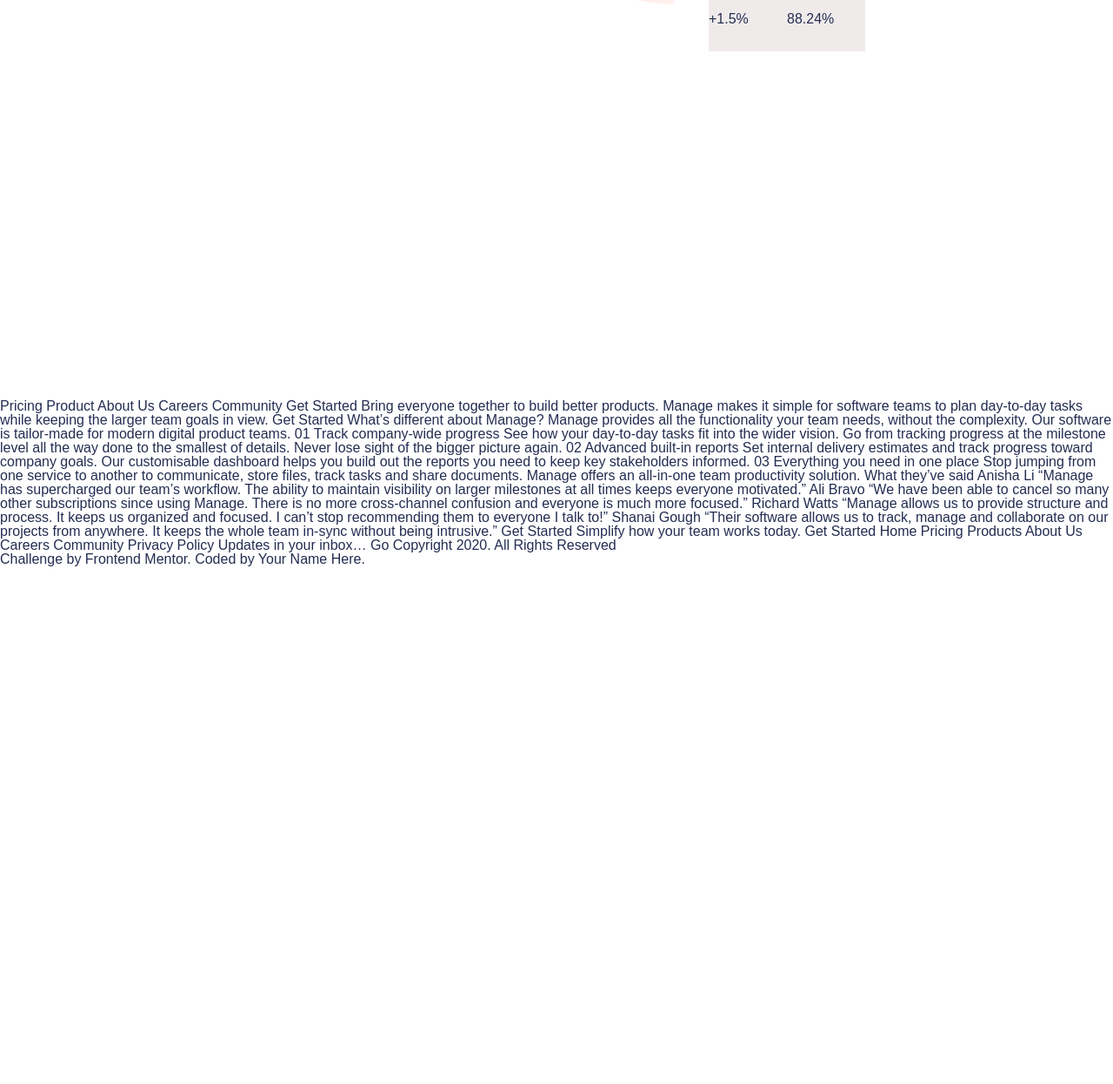
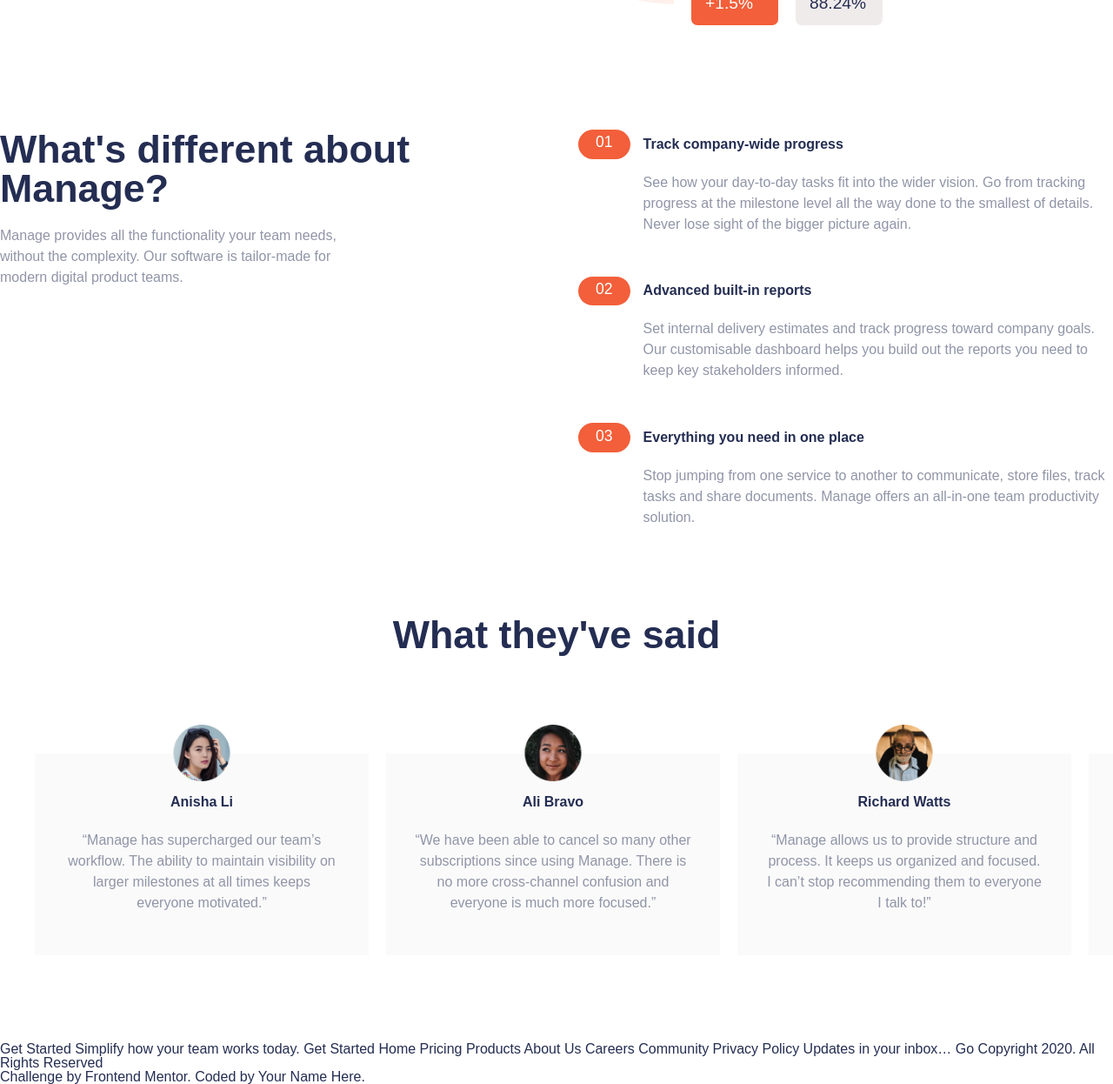
Before and after one commit to rodrigojmr/manage-landing-page, a website: page index.html in a window 1280 px wide. Shown: the part 659-1905 px from the top of the page at 87% size. Before the commit the page ends 1310 px from the top, so only its background shows below. Drawn offline with nearby package versions, Linux system fonts and the light colour scheme; files whose address does not match are found by name; a web font is replaced by a local one.

Commit message:
Early testimonial version

```diff
--- a/index.html
+++ b/index.html
@@ -11,10 +11,7 @@
       sizes="32x32"
       href="./images/favicon-32x32.png"
     />
-    <link
-      href="https://fonts.googleapis.com/css2?family=Be+Vietnam:ital,wght@0,500;0,700;1,400&display=swap"
-      rel="stylesheet"
-    />
+    <link href="https://fonts.googleapis.com/css2?family=Be+Vietnam:wght@400;500;600&display=swap" rel="stylesheet">
     <link rel="stylesheet" href="style.css" />
 
     <title>Manage landing page</title>
@@ -95,7 +92,7 @@
             <div class="pie" style="--v:90deg;--v2:90deg;--s:1;--s2:1"></div>
           </div>
           <div class="stats">
-            <div class="stats__1"><br>
+            <div class="stats__1">
               89.74%</br>
               <span class="stats__text">More Productive</span>
             </p></div>
@@ -106,36 +103,58 @@
 
         </div>
       </section>
+      <section class="features container">
+        <div class="features__title">
+          <h1 class="heading heading--1">What's different about Manage?</h1>
+          <p class="text"> Manage provides all the functionality your team needs, without the complexity. Our software is tailor-made for modern digital product teams.</p>
+        </div>
+        <div class="features-item">
+          <div class="features-item__number">01</div>
+          <h4 class="features-item__title">Track company-wide progress</h4>
+          <p class="features-item__description text">See how your day-to-day tasks fit into the wider vision. Go from tracking progress at the milestone level all the way done to the smallest of details. Never lose sight of the bigger picture again.</p>
+        </div>
+        <div class="features-item">
+          <div class="features-item__number">02</div>
+          <h4 class="features-item__title">Advanced built-in reports</h4>
+          <p class="features-item__description text">Set internal delivery estimates and track progress toward company goals. Our customisable dashboard helps you build out the reports you need to keep key stakeholders informed.</p>
+        </div>
+        <div class="features-item">
+          <div class="features-item__number">03</div>
+          <h4 class="features-item__title">Everything you need in one place</h4>
+          <p class="features-item__description text">Stop jumping from one service to another to communicate, store files, track tasks and share documents. Manage offers an all-in-one team productivity solution.</p>
+        </div>
+      </section>
+      <section class="testimonials-section">
+        <h1 class="heading heading--1 u-center-text u-margin-bottom-medium">What they've said</h1>
+        <div class="testimonials">
+          <div class="testimonial">
+            <img src="/images/avatar-anisha.png" alt="Anisha Li" class="testimonial__img">
+            <h3 class="testimonial__name u-margin-bottom-small">Anisha Li</h3>
+            <p class="text testimonial__quote">“Manage has supercharged our team’s workflow. The ability to maintain visibility on larger milestones at all times keeps everyone motivated.”</p>
+          </div>
+          <div class="testimonial">
+            <img src="/images/avatar-ali.png" alt="Ali Bavo" class="testimonial__img">
+            <h3 class="testimonial__name u-margin-bottom-small">Ali Bravo</h3>
+            <p class="text testimonial__quote">“We have been able to cancel so many other subscriptions since using Manage. There is no more cross-channel confusion and everyone is much more focused.”</p>
+          </div>
+          <div class="testimonial">
+            <img src="/images/avatar-richard.png" alt="Richard Watts" class="testimonial__img">
+            <h3 class="testimonial__name u-margin-bottom-small">Richard Watts</h3>
+            <p class="text testimonial__quote">“Manage allows us to provide structure and process. It keeps us organized and focused. I can’t stop recommending them to everyone I talk to!”</p>
+          </div>
+          <div class="testimonial">
+            <img src="/images//avatar-shanai.png" alt="Shanai Gough" class="testimonial__img">
+            <h3 class="testimonial__name u-margin-bottom-small">Shanai Gough</h3>
+            <p class="text testimonial__quote">“Their software allows us to track, manage and collaborate on our projects from anywhere. It keeps the whole team in-sync without being intrusive.”</p>
+          </div>
+        </div>
+      </section>
     </main>
 
-    Pricing Product About Us Careers Community Get Started Bring everyone
-    together to build better products. Manage makes it simple for software teams
-    to plan day-to-day tasks while keeping the larger team goals in view. Get
-    Started What’s different about Manage? Manage provides all the functionality
-    your team needs, without the complexity. Our software is tailor-made for
-    modern digital product teams. 01 Track company-wide progress See how your
-    day-to-day tasks fit into the wider vision. Go from tracking progress at the
-    milestone level all the way done to the smallest of details. Never lose
-    sight of the bigger picture again. 02 Advanced built-in reports Set internal
-    delivery estimates and track progress toward company goals. Our customisable
-    dashboard helps you build out the reports you need to keep key stakeholders
-    informed. 03 Everything you need in one place Stop jumping from one service
-    to another to communicate, store files, track tasks and share documents.
-    Manage offers an all-in-one team productivity solution. What they’ve said
-    Anisha Li “Manage has supercharged our team’s workflow. The ability to
-    maintain visibility on larger milestones at all times keeps everyone
-    motivated.” Ali Bravo “We have been able to cancel so many other
-    subscriptions since using Manage. There is no more cross-channel confusion
-    and everyone is much more focused.” Richard Watts “Manage allows us to
-    provide structure and process. It keeps us organized and focused. I can’t
-    stop recommending them to everyone I talk to!” Shanai Gough “Their software
-    allows us to track, manage and collaborate on our projects from anywhere. It
-    keeps the whole team in-sync without being intrusive.” Get Started Simplify
+    Get Started Simplify
     how your team works today. Get Started Home Pricing Products About Us
     Careers Community Privacy Policy Updates in your inbox… Go Copyright 2020.
     All Rights Reserved
-
-    <script src="https://unpkg.com/ionicons@5.0.0/dist/ionicons.js"></script>
 
     <div class="attribution">
       Challenge by
--- a/index.js
+++ b/index.js
@@ -25,3 +25,30 @@ gsap.fromTo(
   { duration: 1.5, height: '65%' }
 );
 gsap.fromTo('#bar-bottom-7', { height: 0 }, { duration: 1.5, height: '80%' });
+
+let el = document.querySelector('.testimonial');
+console.log('el: ', el);
+let x = 0,
+  y = 0,
+  top = 0,
+  left = 0;
+
+let draggingFunction = e => {
+  document.addEventListener('mouseup', () => {
+    document.removeEventListener('mousemove', draggingFunction);
+  });
+
+  el.scrollLeft = left - e.pageX + x;
+  el.scrollTop = top - e.pageY + y;
+};
+
+el.addEventListener('mousedown', e => {
+  e.preventDefault();
+
+  y = e.pageY;
+  x = e.pageX;
+  top = el.scrollTop;
+  left = el.scrollLeft;
+
+  document.addEventListener('mousemove', draggingFunction);
+});
--- a/sass/base/_typography.scss
+++ b/sass/base/_typography.scss
@@ -4,13 +4,18 @@ body {
 
 .heading {
   &--1 {
-    font-size: 3rem;
+    font-size: 2.8rem;
+    font-weight: 600;
+  }
+
+  &--2 {
+    font-size: 2rem;
     font-weight: 600;
   }
 }
 
 .text {
-  font-weight: 200;
-  letter-spacing: 0.12em;
+  font-weight: 400;
   line-height: 1.5;
+  color: $color-gray-dark;
 }
--- a/sass/components/_graph.scss
+++ b/sass/components/_graph.scss
@@ -1,9 +1,10 @@
+$graph-square: 250px;
+
 .graph {
   display: grid;
-  grid-template-columns: repeat(4, 125px);
-  grid-template-rows: repeat(3, 250px);
+  grid-template-columns: repeat(4, calc(#{$graph-square} / 2));
+  grid-template-rows: repeat(2, $graph-square);
   gap: 10px;
-  grid-template-areas: '';
 
   > * {
     background-color: white;
@@ -84,11 +85,17 @@ div[id^='bar-bottom-'] {
 
 .stats {
   grid-column: 2 / 4;
-  display: flex;
-  flex-wrap: wrap;
+
+  display: grid;
+  grid-template-columns: repeat(2, 1fr);
+  grid-template-rows: repeat(2, 1fr);
+  gap: 20px;
+  padding: 20px;
 
   & > * {
     background-color: rgb(240, 235, 235);
+    padding: 1rem;
+    border-radius: 7px;
   }
 
   &__text {
@@ -96,12 +103,25 @@ div[id^='bar-bottom-'] {
   }
 
   &__1 {
+    grid-row: 1/2;
+    grid-column: 1/3;
     flex: 0 0 100%;
     font-size: 2rem;
     font-weight: 700;
   }
   &__2,
   &__3 {
-    flex: 50%;
+    display: flex;
+    align-items: flex-end;
+    font-size: 1.2rem;
+  }
+
+  &__2 {
+    grid-column: 1/2;
+    background-color: $color-primary;
+    color: white;
+  }
+  &__3 {
+    grid-column: 2/3;
   }
 }
--- /dev/null
+++ b/sass/layout/_features.scss
@@ -0,0 +1,47 @@
+.features {
+  display: grid;
+  grid-template-columns: 1fr 1fr;
+  grid-template-rows: repeat(3, 1fr);
+  column-gap: 50px;
+  row-gap: 3rem;
+  padding: 50px 0;
+
+  &__title {
+    grid-column: 1 / 2;
+    grid-row: 1 / -1;
+
+    .heading {
+      margin-bottom: 20px;
+    }
+    .text {
+      max-width: 400px;
+    }
+  }
+}
+
+.features-item {
+  display: grid;
+  grid-template-columns: min-content, 1fr;
+  grid-template-rows: repeat(2, (min-content));
+  gap: 15px;
+  align-items: center;
+
+  &__number {
+    display: inline-flex;
+    align-items: center;
+    padding: 0.4rem 1.25rem 0.6rem;
+    border-radius: 20px;
+    background-color: $color-primary;
+    color: white;
+    font-size: 1.1rem;
+  }
+
+  &__title,
+  &__description {
+    grid-column: 2/3;
+  }
+
+  &__title {
+    font-weight: 600;
+  }
+}
--- a/sass/layout/_hero.scss
+++ b/sass/layout/_hero.scss
@@ -1,6 +1,6 @@
 .hero {
   display: flex;
-  padding: 100px 0;
+  padding: 50px 0;
 
   & > * {
     flex: 0 0 50%;
@@ -9,11 +9,12 @@
   &__text {
     padding-left: 30px;
     text-align: left;
+    letter-spacing: 0.12em;
   }
 
   .heading {
     font-size: 4rem;
-    font-weight: 600;
+    font-weight: 800;
     margin-bottom: 30px;
   }
 }
--- /dev/null
+++ b/sass/layout/_testimonials.scss
@@ -0,0 +1,52 @@
+.testimonials-section {
+  padding: 50px 0;
+}
+
+.testimonials {
+  display: grid;
+  gap: 20px;
+  grid-template-columns: 20px repeat(4, 30%) 20px;
+  overflow: auto;
+  cursor: grab;
+  -webkit-overflow-scrolling: touch;
+  -ms-overflow-style: -ms-autohiding-scrollbar;
+  padding: 50px 0;
+  &::-webkit-scrollbar {
+    display: none;
+  }
+
+  &::before,
+  &::after {
+    content: '';
+  }
+}
+
+.testimonial {
+  position: relative;
+  padding: 3rem 2rem;
+  background-color: $color-gray-light;
+  display: flex;
+  flex-direction: column;
+  align-items: center;
+  text-align: center;
+
+  &:hover {
+    .testimonial__img {
+      top: -38px;
+    }
+  }
+
+  &__img {
+    position: absolute;
+    top: -33px;
+    left: 50%;
+    transform: translateX(-50%);
+    height: 65px;
+    width: 65px;
+    transition: all 0.2s;
+  }
+
+  &__name {
+    font-weight: 600;
+  }
+}
--- a/sass/main.scss
+++ b/sass/main.scss
@@ -15,6 +15,8 @@
 @import 'layout/header';
 @import 'layout/footer';
 @import 'layout/navigation';
+@import 'layout/features';
+@import 'layout/testimonials';
 
 @import 'components/button';
 @import 'components/graph';
```
Also changed, not shown: style.css.
